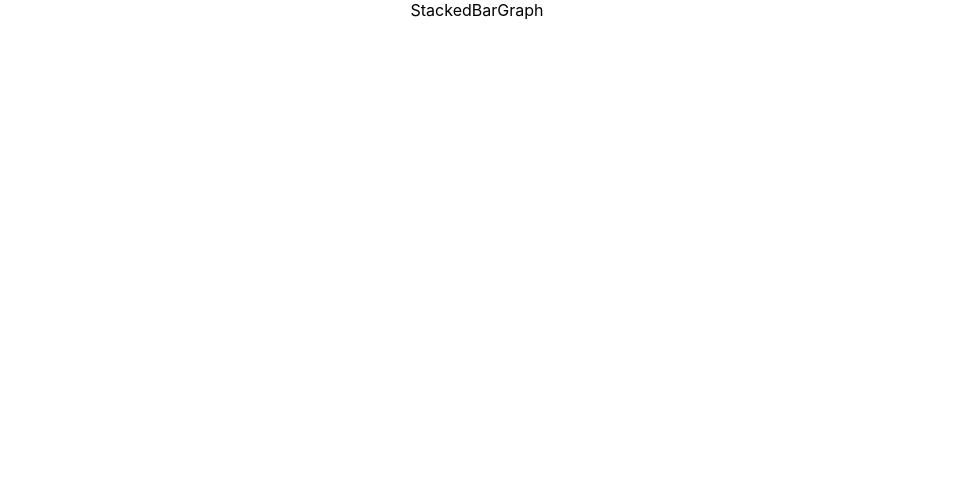
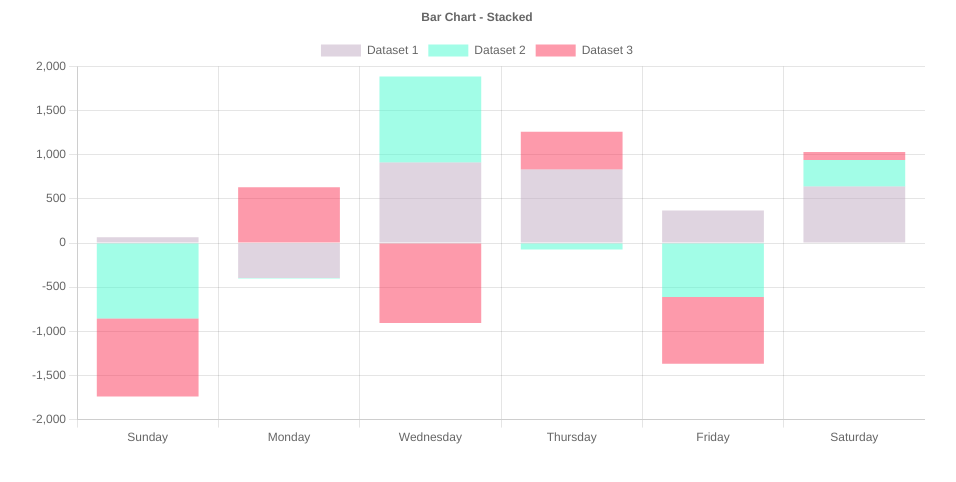
Before and after one commit to ritesh22201/GizzBlizz, a React (Create React App) app in the folder Chart.js/charts/: page /stackBar in a window 1280 px wide. Shown: the top 482 px of the page, without its empty margins (163-1119 px from the left). Built offline with nearby package versions, Linux system fonts and the light colour scheme.

Commit message:
stacked and grouped stacked chart added

```diff
--- /dev/null
+++ b/Chart.js/charts/src/components/constant.js
@@ -0,0 +1,8 @@
+
+export function randomNumber(num){
+    return Math.floor(Math.random()*num);
+}
+
+export function randomColorGenerator (num) {
+    return `rgba(${randomNumber(num)}, ${randomNumber(num)}, ${randomNumber(num)}, 0.5)`
+}
--- a/Chart.js/charts/src/pages/ChartHorizontal.jsx
+++ b/Chart.js/charts/src/pages/ChartHorizontal.jsx
@@ -10,6 +10,7 @@ import {
     Legend,
 } from "chart.js";
 import { faker } from '@faker-js/faker';
+import { randomColorGenerator } from '../components/constant';
 
 const ChartHorizontal = () => {
     ChartJS.register(CategoryScale, LinearScale, BarElement, Title, Tooltip, Legend);
@@ -47,14 +48,6 @@ const ChartHorizontal = () => {
 
     }
 
-    function randomNumber(num){
-        return Math.floor(Math.random()*num);
-    }
-
-    function randomColorGenerator (num) {
-        return `rgba(${randomNumber(num)}, ${randomNumber(num)}, ${randomNumber(num)}, 0.5)`
-    }
-
     return (
         <div style={{width : '70%', margin : 'auto'}}>
             <Bar options={options} data={data} />
--- /dev/null
+++ b/Chart.js/charts/src/pages/GroupedStack.jsx
@@ -0,0 +1,71 @@
+import React from 'react';
+import {
+    Chart as ChartJS,
+    CategoryScale,
+    LinearScale,
+    BarElement,
+    Title,
+    Tooltip,
+    Legend,
+} from 'chart.js';
+import { Bar } from 'react-chartjs-2';
+import { randomColorGenerator } from '../components/constant';
+import { faker } from '@faker-js/faker';
+
+const GroupedStack = () => {
+    ChartJS.register(CategoryScale, LinearScale, BarElement, Title, Tooltip, Legend);
+
+    const options = {
+        responsive: true,
+        plugins: {
+            title: {
+                display: true,
+                text: 'Bar Chart - Group Stacked'
+            },
+        },
+        interaction: {
+            mode: 'index',
+            intersect: false
+        },
+        scales: {
+            x: {
+                stacked: true,
+            },
+            y: {
+                stacked: true
+            }
+        }
+    }
+
+    const labels = ['Sunday', 'Monday', 'Wednesday', 'Thursday', 'Friday', 'Saturday'];
+
+    const data = {
+        labels,
+        datasets: [
+            {
+                label: 'Dataset 1',
+                data : labels.map(() => faker.datatype.number({min : -1000, max : 1000})),
+                backgroundColor : randomColorGenerator(),
+                stack : 'Stack 0'
+            },
+            {
+                label: 'Dataset 2',
+                data : labels.map(() => faker.datatype.number({min : -1000, max : 1000})),
+                backgroundColor : randomColorGenerator(),
+                stack : 'Stack 0'
+            },
+            {
+                label: 'Dataset 3',
+                data : labels.map(() => faker.datatype.number({min : -1000, max : 1000})),
+                backgroundColor : randomColorGenerator(),
+                stack : 'Stack 1'
+            },
+        ]
+    }
+
+    return (
+        <div>GroupedStack</div>
+    )
+}
+
+export default GroupedStack;
--- a/Chart.js/charts/src/pages/StackedBarGraph.jsx
+++ b/Chart.js/charts/src/pages/StackedBarGraph.jsx
@@ -1,8 +1,65 @@
-import React from 'react'
+import React from 'react';
+import {
+  Chart as ChartJS,
+  CategoryScale,
+  LinearScale,
+  BarElement,
+  Title,
+  Tooltip,
+  Legend,
+} from 'chart.js';
+import { Bar } from 'react-chartjs-2';
+import { faker } from '@faker-js/faker';
+import { randomColorGenerator } from '../components/constant';
 
 const StackedBarGraph = () => {
+  ChartJS.register(CategoryScale, LinearScale, BarElement, Title, Tooltip, Legend);
+
+  const options = {
+    responsive: true,
+    plugins: {
+      title: {
+        display: true,
+        text: 'Bar Chart - Stacked'
+      }
+    },
+    scales: {
+      x: {
+        stacked: true,
+      },
+      y: {
+        stacked: true
+      }
+    }
+  }
+
+  const labels = ['Sunday', 'Monday', 'Wednesday', 'Thursday', 'Friday', 'Saturday'];
+
+  const data = {
+    labels,
+    datasets: [
+      {
+        label: 'Dataset 1',
+        data: labels.map(() => faker.datatype.number({ min: -1000, max: 1000 })),
+        backgroundColor: randomColorGenerator(255)
+      },
+      {
+        label: 'Dataset 2',
+        data: labels.map(() => faker.datatype.number({ min: -1000, max: 1000 })),
+        backgroundColor: randomColorGenerator(255)
+      },
+      {
+        label: 'Dataset 3',
+        data: labels.map(() => faker.datatype.number({ min: -1000, max: 1000 })),
+        backgroundColor: randomColorGenerator(255)
+      },
+    ]
+  }
+
   return (
-    <div>StackedBarGraph</div>
+    <div style={{width : '70%', margin : 'auto'}}>
+      <Bar options={options} data={data} />
+    </div>
   )
 }
 
--- a/Chart.js/charts/src/routes/AllRoutes.jsx
+++ b/Chart.js/charts/src/routes/AllRoutes.jsx
@@ -2,12 +2,14 @@ import React from 'react';
 import { Route, Routes } from 'react-router-dom';
 import ChartHorizontal from '../pages/ChartHorizontal';
 import StackedBarGraph from '../pages/StackedBarGraph';
+import GroupedStack from '../pages/GroupedStack';
 
 const AllRoutes = () => {
     return (
         <Routes>
             <Route path='/' element={<ChartHorizontal />} />
             <Route path='/stackBar' element={<StackedBarGraph />} />
+            <Route path='/groupStack' element={<GroupedStack />} />
         </Routes>
     )
 }
```
